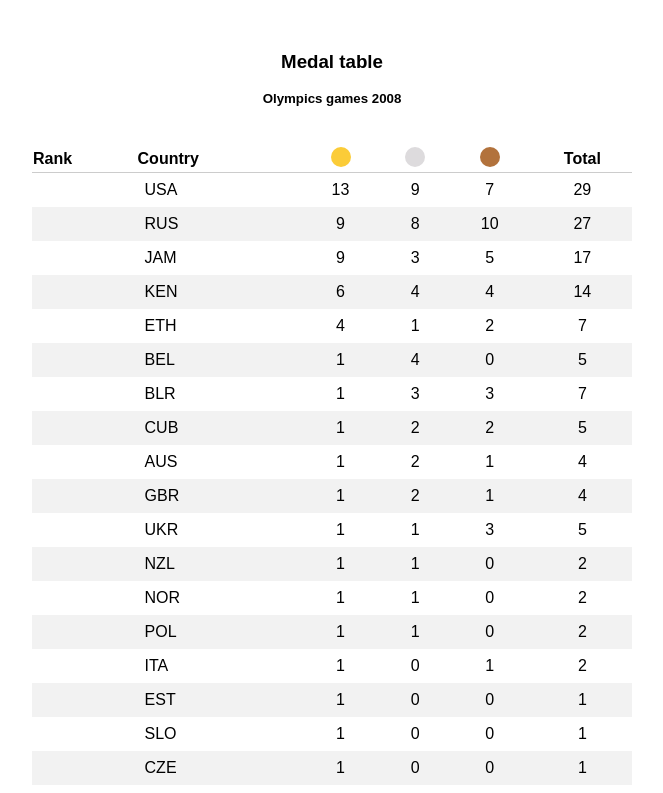
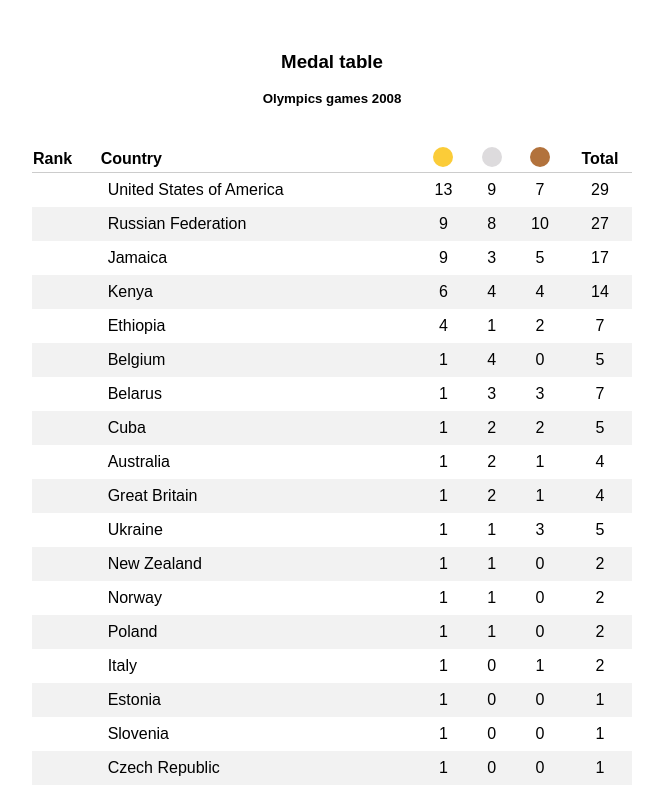
Before and after one commit to marekdano/olympics-medals, a React (Create React App) app: page / in a window 1280 px wide. Shown: the top 793 px of the page, without its empty margins (308-971 px from the left). Built offline with nearby package versions, Linux system fonts and the light colour scheme.

Commit message:
Add full name of countries into medals table.

```diff
--- a/src/components/App.js
+++ b/src/components/App.js
@@ -1,11 +1,15 @@
-import React, { Component } from "react";
+import React, {
+  Component
+} from "react";
 import "./App.css";
 import Table from "./Table/Table";
 import medalists from "../data/olympics_medalists";
+import countries from "../data/countries.json";
 
 class App extends Component {
   state = {
     medalists,
+    countries,
     rankCountries: null
   };
 
@@ -104,38 +108,45 @@ class App extends Component {
     return countries;
   }
 
+  getCountriesObj(countries) {
+    return countries.reduce((list, country) => {
+      list[country['alpha3Code']] = country;
+      return list;
+    }, {})
+  }
+
+  addCountryFlagAndName(rankCountries, countriesData) {
+    return rankCountries.map(obj => {
+      const { name, flag } = countriesData[obj['country']];
+
+      return { ...obj, name, flag };
+    });
+  }
+
   /**
    * Update state of rankCountries after getting an array of sorted countries
    * with total medals.
    */
   componentDidMount() {
+    const countriesData = this.getCountriesObj(this.state.countries);
     const athletesByCountry = this.groupAthletesBy(medalists, "country");
     const countryWithMedalCounts = this.getTotalMedals(athletesByCountry);
     const rankCountries = this.rankCountriesByMedalCount(
       countryWithMedalCounts
     );
-    this.setState({ rankCountries });
+
+    const rankCountriesWithNameAndFlag = this.addCountryFlagAndName(rankCountries, countriesData);
+
+    this.setState({
+      rankCountries: rankCountriesWithNameAndFlag
+    });
   }
 
   render() {
     return (
-      <div className="main">
-        <h3>Medal table</h3>
+      <div className="main" >
+        <h3> Medal table </h3>
         <h5 className="sub-header">Olympics games 2008</h5>
-        {/* {this.state.rankCountries &&
-          this.state.rankCountries.map((row, index) => {
-            return (
-              <div key={row.country}>
-                <h3>Rank: {index + 1}</h3>
-                <h3>Country</h3>
-                <p>{row.country}</p>
-                <p>Gold: {row.totalGold}</p>
-                <p>Silver: {row.totalSilver}</p>
-                <p>Bronze: {row.totalBronze}</p>
-                <p>Total: {row.athletes.length}</p>
-              </div>
-            );
-          })} */}
         <Table rows={this.state.rankCountries} />
       </div>
     );
--- a/src/components/Table/Table.js
+++ b/src/components/Table/Table.js
@@ -2,22 +2,28 @@ import React from "react";
 import PropTypes from "prop-types";
 import "./Table.css";
 
-const Table = ({ rows }) => (
+const Table = ({rows}) => (
   <table>
-    <thead>
+    <thead >
       <tr>
-        <th className="cell-align-left">Rank</th>
-        <th className="cell-align-left">Country</th>
-        <th>
-          <span className="medal-icon medal-icon__gold" />
+        <th className="cell-align-left">
+          Rank
+        </th>
+        <th className="cell-align-left">
+          Country
         </th>
         <th>
-          <span className="medal-icon medal-icon__silver" />
+          <span className="medal-icon medal-icon__gold"></span>
         </th>
         <th>
-          <span className="medal-icon medal-icon__bronze" />
+          <span className="medal-icon medal-icon__silver"></span>
         </th>
-        <th>Total</th>
+        <th>
+          <span className="medal-icon medal-icon__bronze"></span>
+        </th>
+        <th>
+          Total
+        </th>
       </tr>
     </thead>
     <tbody>
@@ -25,15 +31,16 @@ const Table = ({ rows }) => (
         rows.map(row => {
           return (
             <tr key={row.country}>
-              <td className="cell-align-left" />
-              <td className="cell-align-left">{row.country}</td>
+              <td className="cell-align-left"></td>
+              <td className="cell-align-left">{row.name}</td>
               <td>{row.totalGold}</td>
               <td>{row.totalSilver}</td>
-              <td>{row.totalBronze}</td>
-              <td>{row.athletes.length}</td>
+              <td>{row.totalBronze} </td>
+              <td> {row.athletes.length} </td>
             </tr>
           );
-        })}
+        })
+      }
     </tbody>
   </table>
 );
@@ -42,6 +49,8 @@ Table.propTypes = {
   rows: PropTypes.arrayOf(
     PropTypes.shape({
       country: PropTypes.string.isRequired,
+      name: PropTypes.string.isRequired,
+      flag: PropTypes.string.isRequired,
       athletes: PropTypes.arrayOf(
         PropTypes.shape({
           athlete: PropTypes.string.isRequired,
```
